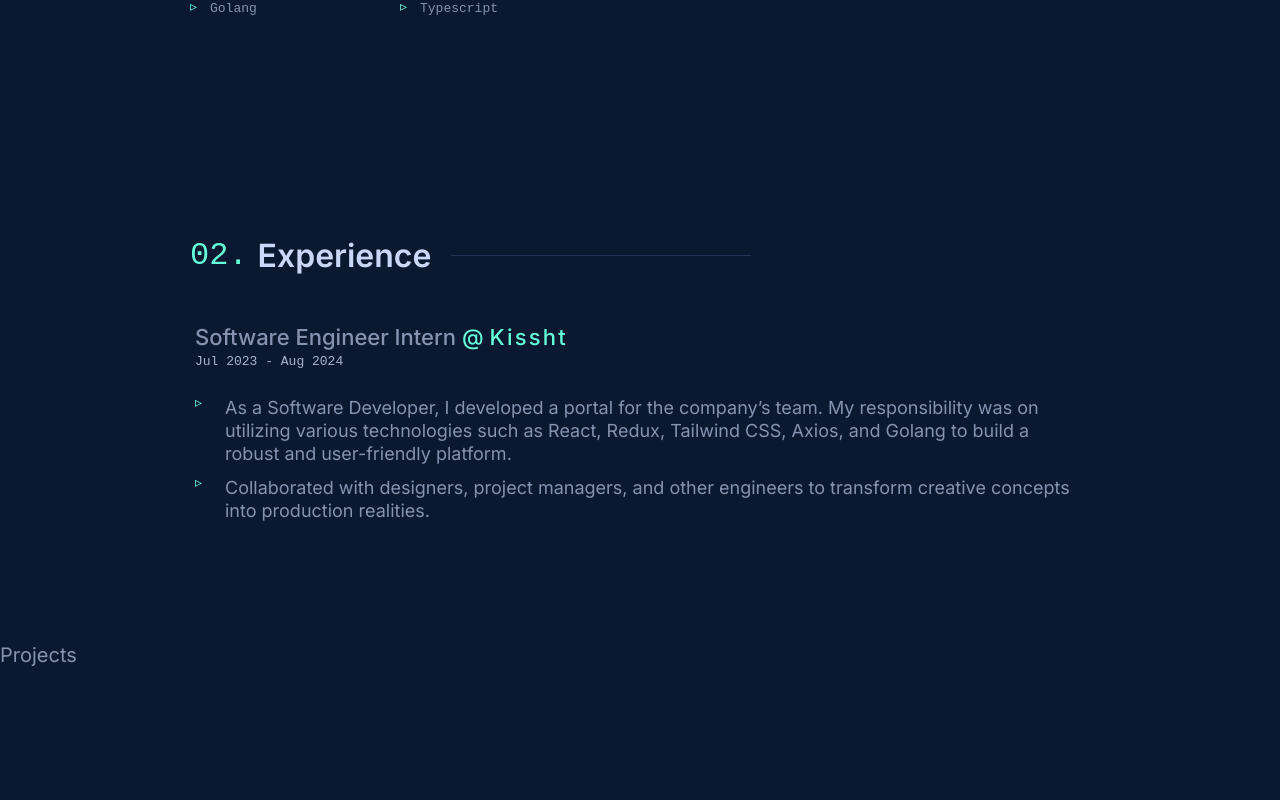
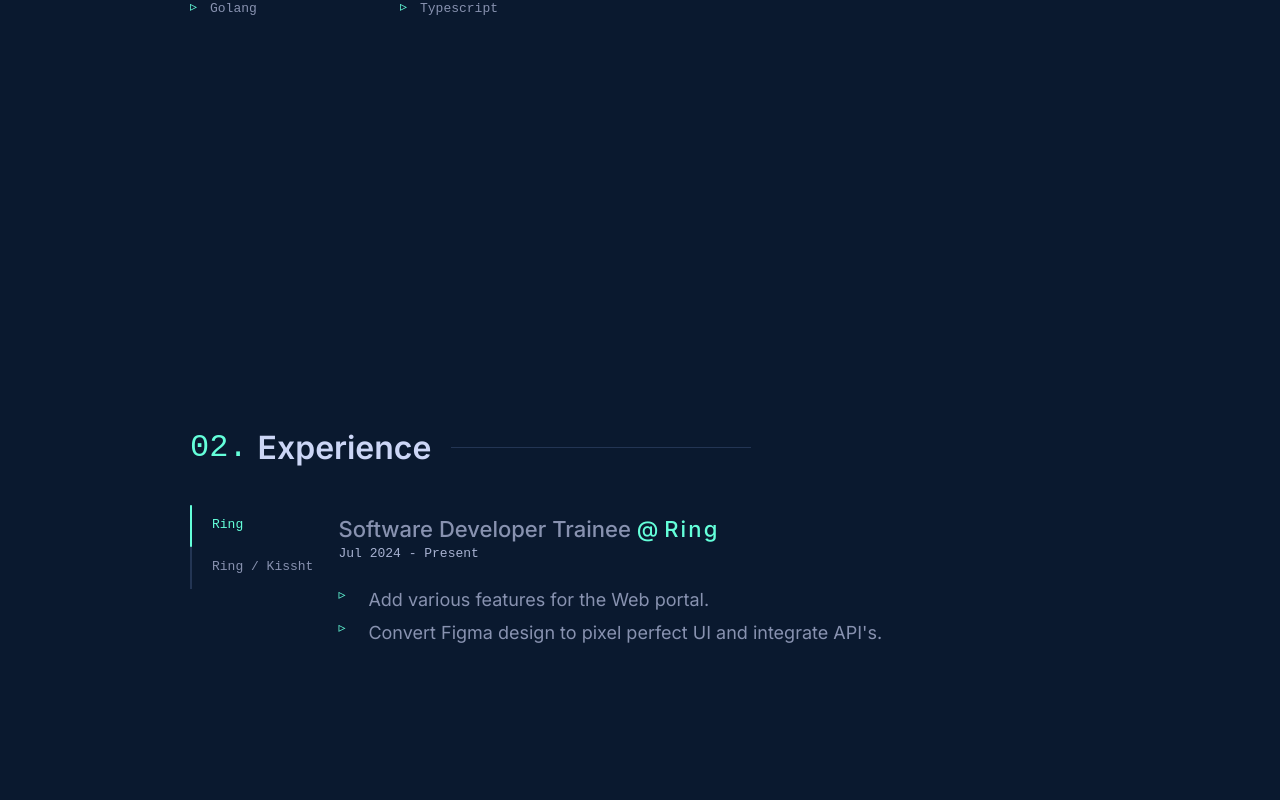
Before and after one commit to kavishshahh/portfolio-ks, a Next.js app: page / in a window 1280 px wide. Shown: the part 1280-2080 px from the top of the page. Before the commit the page ends 1948 px from the top, so only its background shows below. Built offline with nearby package versions, Linux system fonts and the light colour scheme.

Commit message:
added selected job button ui in experience

```diff
--- a/components/Layout/Layout.tsx
+++ b/components/Layout/Layout.tsx
@@ -3,10 +3,10 @@ import React, { useRef } from "react";
 import { useRouter } from "next/router";
 import Nav from "../Nav/Nav";
 import About from "../sections/About/About";
-import Experience from "../sections/Experience/Experience";
 import Projects from "../sections/Projects/Projects";
 import styles from "./Layout.module.css";
 import Hero from "../sections/Hero/Hero";
+import Experience from "../sections/Experience/Experience";
 
 const Layout = () => {
   const router = useRouter();
@@ -16,8 +16,6 @@ const Layout = () => {
   const projectsRef = useRef(null);
 
   const scrollToRef = (ref: any) => {
-    console.log("ref", ref.current);
-
     if (ref && ref.current) {
       window.scrollTo({
         top: ref.current.offsetTop,
--- a/components/sections/About/About.module.css
+++ b/components/sections/About/About.module.css
@@ -44,6 +44,7 @@
   display: block;
   unicode-bidi: isolate;
   max-width: 900px;
+  height: 100vh;
 }
 
 .styledP p {
--- /dev/null
+++ b/components/sections/Experience/Experience.jsx
@@ -0,0 +1,86 @@
+import React, { useState } from "react";
+import styles from "./Experience.module.css";
+
+const Experience = () => {
+  const [selectedJob, setSelectedJob] = useState("ring1");
+
+  const jobs = {
+    ring1: {
+      id: 0,
+      title: "Software Developer Trainee",
+      company: "Ring",
+      date: "Jul 2024 - Present",
+      responsibilities: [
+        "Add various features for the Web portal.",
+        "Convert Figma design to pixel perfect UI and integrate API's.",
+      ],
+    },
+    ring2: {
+      id: 1,
+      title: "Software Developer Intern",
+      company: "Ring",
+      date: "Jul 2023 - Aug 2024",
+      responsibilities: [
+        "As a Software Developer, I developed a portal for the company’s team. My responsibility was on utilizing various technologies such as React, Redux, Tailwind CSS, Axios, and Golang to build a robust and user-friendly platform.",
+        "Collaborated with designers, project managers, and other engineers to transform creative concepts into production realities.",
+      ],
+    },
+  };
+
+  return (
+    <div className={styles.styledSection}>
+      <section>
+        <h2 className={styles.styledExp}>Experience</h2>
+        <div className={styles.inner}>
+          <div>
+            <button
+              className={`${styles.styledButton} ${
+                selectedJob === "ring1" ? styles.active : ""
+              }`}
+              onClick={() => setSelectedJob("ring1")}
+            >
+              Ring
+            </button>
+            <button
+              className={`${styles.styledButton} ${
+                selectedJob === "ring2" ? styles.active : ""
+              }`}
+              onClick={() => setSelectedJob("ring2")}
+            >
+              Ring / Kissht
+            </button>
+            <div
+              className={styles.selected}
+              style={{
+                transform: `translateY(calc(${jobs[selectedJob].id} * var(--tab-height)))`,
+              }}
+            ></div>
+          </div>
+          <div>
+            {selectedJob && (
+              <div className={styles.styledInner}>
+                <h3>
+                  <span>{jobs[selectedJob].title}</span>
+                  <span className={styles.company}>&nbsp;@&nbsp;</span>
+                  <a href="" className={styles.company}>
+                    {jobs[selectedJob].company}
+                  </a>
+                </h3>
+                <p className={styles.date}>{jobs[selectedJob].date}</p>
+                <div>
+                  <ul>
+                    {jobs[selectedJob].responsibilities.map((item, index) => (
+                      <li key={index}>{item}</li>
+                    ))}
+                  </ul>
+                </div>
+              </div>
+            )}
+          </div>
+        </div>
+      </section>
+    </div>
+  );
+};
+
+export default Experience;
--- a/components/sections/Experience/Experience.module.css
+++ b/components/sections/Experience/Experience.module.css
@@ -44,6 +44,74 @@
   display: block;
   unicode-bidi: isolate;
   max-width: 900px;
+  height: 100vh;
+}
+
+.inner {
+  display: flex;
+  position: relative;
+  z-index: 3;
+  /* width: max-content; */
+  padding: 0px;
+  margin: 0px;
+  list-style: none;
+}
+
+.tabsList {
+  display: flex;
+}
+
+.styledButton.active {
+  text-decoration: none;
+  text-decoration-skip-ink: auto;
+  position: relative;
+  transition: var(--transition);
+  display: flex;
+  -webkit-box-align: center;
+  align-items: center;
+  width: 100%;
+  height: var(--tab-height);
+  padding: 0px 20px 2px;
+  border-left: 2px solid var(--lightest-navy);
+  background-color: transparent;
+  color: var(--green);
+  font-family: var(--font-mono);
+  font-size: var(--fz-xs);
+  text-align: left;
+  white-space: nowrap;
+}
+
+.styledButton {
+  text-decoration: none;
+  text-decoration-skip-ink: auto;
+  position: relative;
+  transition: var(--transition);
+  display: flex;
+  -webkit-box-align: center;
+  align-items: center;
+  width: 100%;
+  height: var(--tab-height);
+  padding: 0px 20px 2px;
+  border-left: 2px solid var(--lightest-navy);
+  background-color: transparent;
+  color: var(--slate);
+  font-family: var(--font-mono);
+  font-size: var(--fz-xs);
+  text-align: left;
+  white-space: nowrap;
+}
+
+.selected {
+  position: absolute;
+  top: 0px;
+  left: 0px;
+  z-index: 10;
+  width: 2px;
+  height: var(--tab-height);
+  border-radius: var(--border-radius);
+  background: var(--green);
+  transform: translateY(calc(0 * var(--tab-height)));
+  transition: transform 0.25s cubic-bezier(0.645, 0.045, 0.355, 1) 0.1s;
 }
 
 .styledInner {
--- a/components/sections/Experience/Experience.tsx
+++ /dev/null
@@ -1,44 +0,0 @@
-// components/Experience.js
-import React from "react";
-import styles from "./Experience.module.css";
-
-const Experience = () => {
-  return (
-    <div className={styles.styledSection}>
-      <section>
-        <h2 className={styles.styledExp}>Experience</h2>
-        <div className="inner">
-          <div>
-            <div className={styles.styledInner}>
-              <h3>
-                <span>Software Engineer Intern</span>
-                <span className={styles.company}>&nbsp;@&nbsp;</span>
-                <a href="" className={styles.company}>
-                  Kissht
-                </a>
-              </h3>
-              <p className={styles.date}>Jul 2023 - Aug 2024</p>
-              <div>
-                <ul>
-                  <li>
-                    As a Software Developer, I developed a portal for the
-                    company’s team. My responsibility was on utilizing various
-                    technologies such as React, Redux, Tailwind CSS, Axios, and
-                    Golang to build a robust and user-friendly platform.
-                  </li>
-                  <li>
-                    Collaborated with designers, project managers, and other
-                    engineers to transform creative concepts into production
-                    realities.
-                  </li>
-                </ul>
-              </div>
-            </div>
-          </div>
-        </div>
-      </section>
-    </div>
-  );
-};
-
-export default Experience;
--- a/tsconfig.json
+++ b/tsconfig.json
@@ -16,6 +16,6 @@
       "@/*": ["./src/*"]
     }
   },
-  "include": ["next-env.d.ts", "**/*.ts", "**/*.tsx", "components/menu/Menu.js"],
+  "include": ["next-env.d.ts", "**/*.ts", "**/*.tsx", "components/menu/Menu.js", "components/sections/Experience/Experience.jsx"],
   "exclude": ["node_modules"]
 }
```
